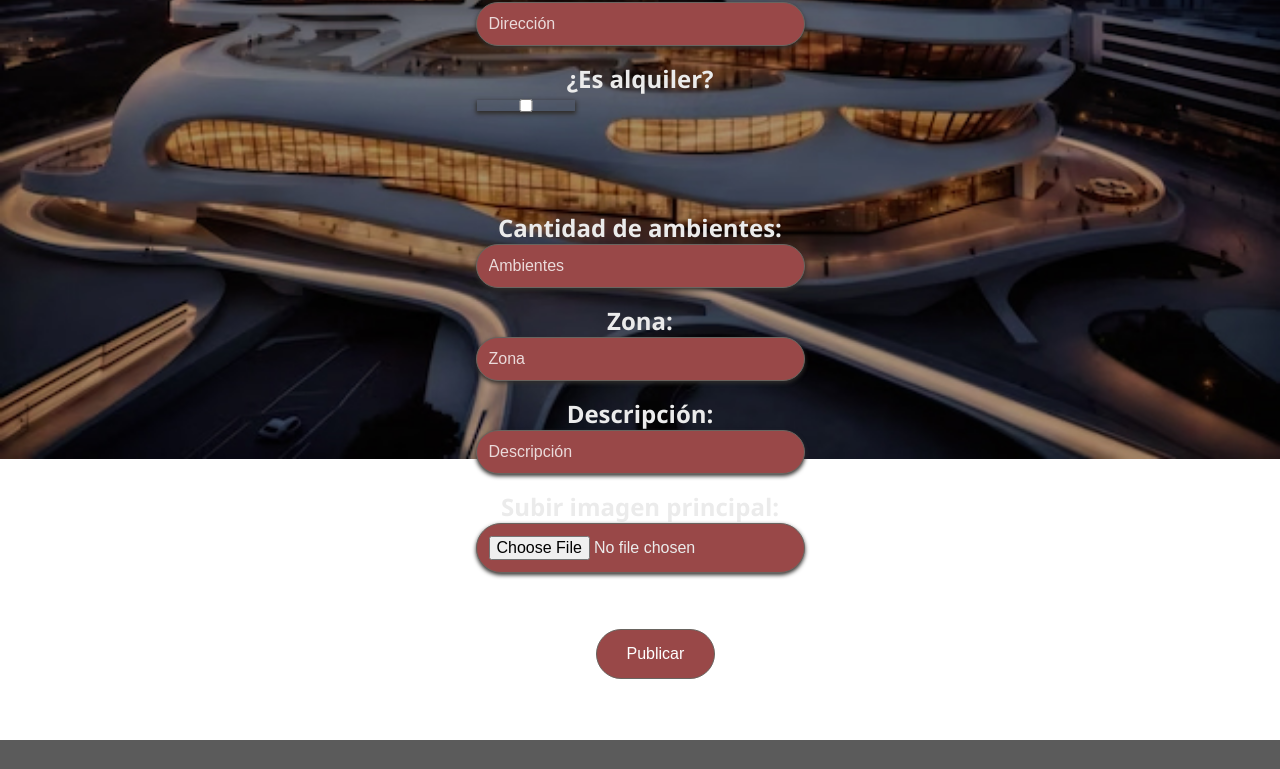
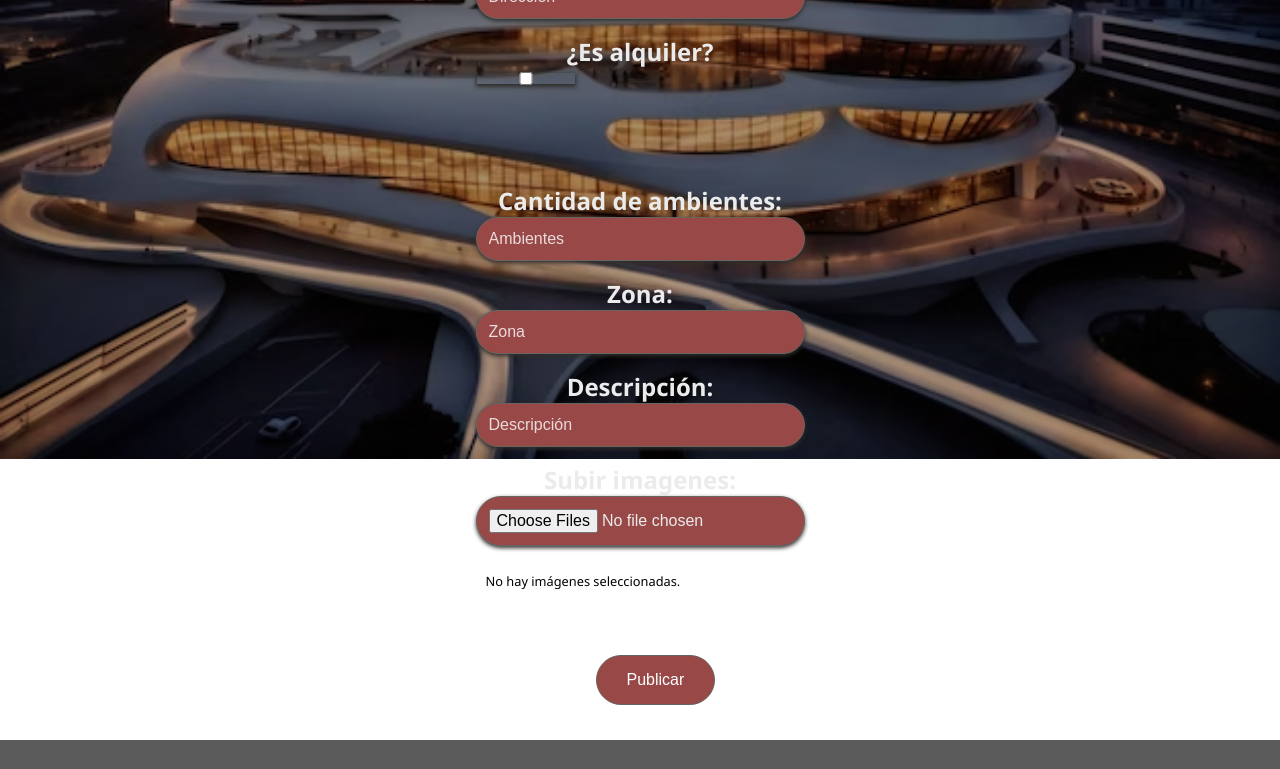
Before and after one commit to PioIX/2024-TPFinal-G13, a Next.js app in the folder Front/: page /home/propiedades/crearPropiedad in a window 1280 px wide. Shown: the part 422-1191 px from the top of the page. Built offline with nearby package versions, Linux system fonts and the light colour scheme.

Commit message:
imagenes no anda

```diff
--- a/Front/src/app/home/propiedades/page.js
+++ b/Front/src/app/home/propiedades/page.js
@@ -1,7 +1,7 @@
 "use client"
 import { useEffect, useState } from "react"
 import Image from "next/image";
-import styles from "../../page.module.css";
+import styles from "../page.modules.css";
 import Link from "next/link";
 import { useRouter } from "next/navigation";
 import Registro from "../../../components/Registro";
@@ -52,7 +52,7 @@ export default function propiedades() {
     //  <Chat></Chat>
     //</div>
     //</>
-    <>
+    <div className={styles.container}>
       {
           vector.map(propiedad => (
               <Propiedad idPropiedad={propiedad.idPropiedad} direccion={propiedad.direccion} tipoVivienda={propiedad.tipoVivienda} alquiler={propiedad.alquiler} precio={propiedad.precio}/>
@@ -61,6 +61,6 @@ export default function propiedades() {
       <div className={styles.button}>
         <Button className={styles.button} onClick={redirigir} text="Agregar Propiedad" />
       </div>
-    </>
+    </div>
   );
 }
--- a/Front/src/components/AddPropiedad.js
+++ b/Front/src/components/AddPropiedad.js
@@ -7,6 +7,7 @@ import { useRouter } from "next/navigation";
 import styles from "../components/AddPropiedad.module.css";
 import Input from './Inputs';
 import Checkbox from './Checkbox';
+import InputImagen from './InputsImagenes';
 
 
 /*export default function Button (props){
@@ -24,7 +25,37 @@ const AddPropiedad = () => {
     const [ambientes, setAmbientes] = useState('');
     const [zona, setZona] = useState('');
     const [descripcion, setDescripcion] = useState('');
-    const [imagenPrincipal, setImagenPrincipal] = useState('');
+    const [imagenes, setImagenes] = useState([]);
+
+    const subirImagenes = (event) => {
+        if (event.target && event.target.files) {
+            const archivos = Array.from(event.target.files);
+            setImagenes(archivos);
+
+            // Convertir cada imagen a base64
+        const promises = archivos.map((archivo) => {
+            return new Promise((resolve, reject) => {
+                const reader = new FileReader();
+                reader.onloadend = () => resolve(reader.result);
+                reader.onerror = reject;
+                reader.readAsDataURL(archivo);
+            });
+        });
+
+        // Almacenar las imágenes en base64 cuando se resuelvan todas las promesas
+        Promise.all(promises)
+            .then((base64Array) => {
+                setImagenesBase64(base64Array);
+            })
+            .catch((error) => {
+                console.error("Error al convertir las imágenes a base64:", error);
+            });
+
+        } else {
+            console.error("No se pudo acceder a los archivos");
+        }
+        console.log(imagenes)
+    };
 
     // function ponerUsuario (evento){
     //     const valor = evento.target.value;
@@ -167,15 +198,17 @@ const AddPropiedad = () => {
                     />
                 </div>
 
-                {<div className={styles.usuario}>
-                    <h2>Subir imagen principal:</h2>
-                    <Input
-                        type="file"
-                        placeholder="Imagen principal"
-                        accept="image/*"
-                        onChange={setImagenPrincipal}
-                    />
-                </div>}
+                <div className={styles.usuario}>
+                    <h2>Subir imagenes:</h2>
+                        <InputImagen onChange={subirImagenes}/>
+                </div>
+                {imagenes.length > 0 ? (
+                    imagenes.map((img, index) => (
+                        <p key={index}>{img.name}</p>
+                    ))
+                ) : (
+                    <p>No hay imágenes seleccionadas.</p>
+                )}
 
                 <Button className={styles.boton} onClick={handleClick} text="Publicar"/>
             </div>
--- /dev/null
+++ b/Front/src/components/InputsImagenes.js
@@ -0,0 +1,32 @@
+"use client"
+// import styles from "./Button.module.css";
+import clsx from 'clsx';
+import Button from './Button';
+import { useEffect, useState } from "react";
+import { useRouter } from "next/navigation";
+import styles from "./Sesión.module.css";
+
+
+/*export default function Button (props){
+    return(
+        <button onClick={props.onClick}>{props.text}</button>
+    )
+}*/
+
+
+export default function InputImagen ({onChange}){
+
+
+    function ponerTexto (evento){
+        const valor = evento.target.value;
+        onChange(valor);  // Notifica al componente padre del cambio.
+    }
+
+    return(
+        <>
+        <div>
+            <input className={styles.description} type="file"onChange={ponerTexto} accept="image/*" multiple></input>
+        </div>
+        </>
+    )
+}
```
Lines whose indentation alone changed are shown as unchanged.
